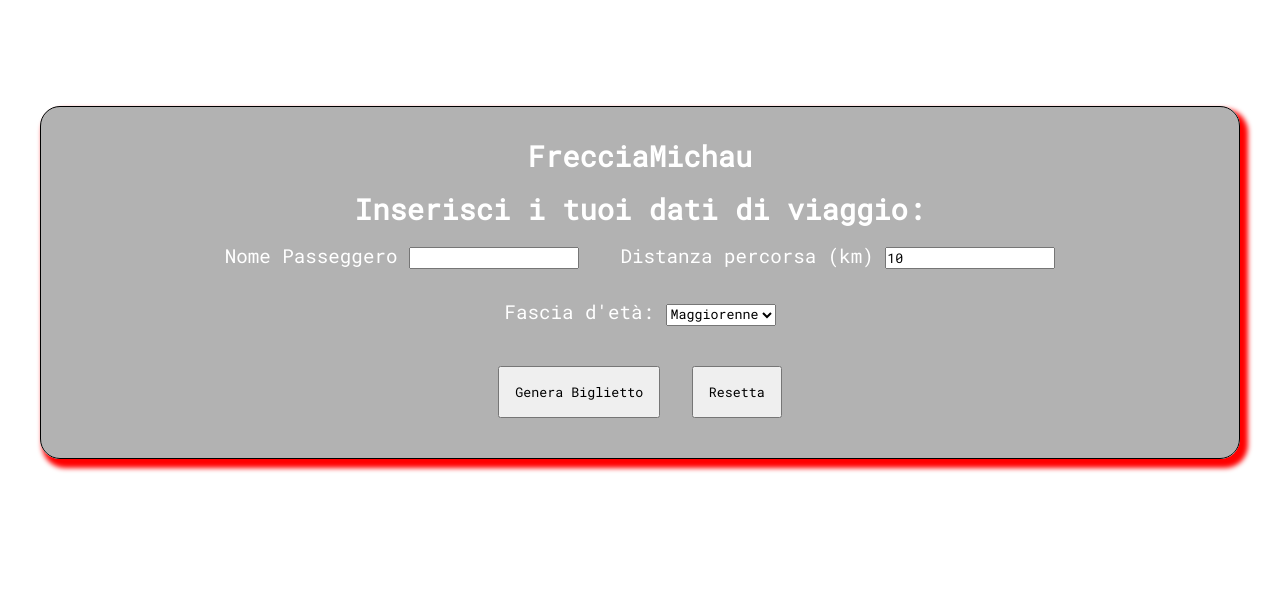
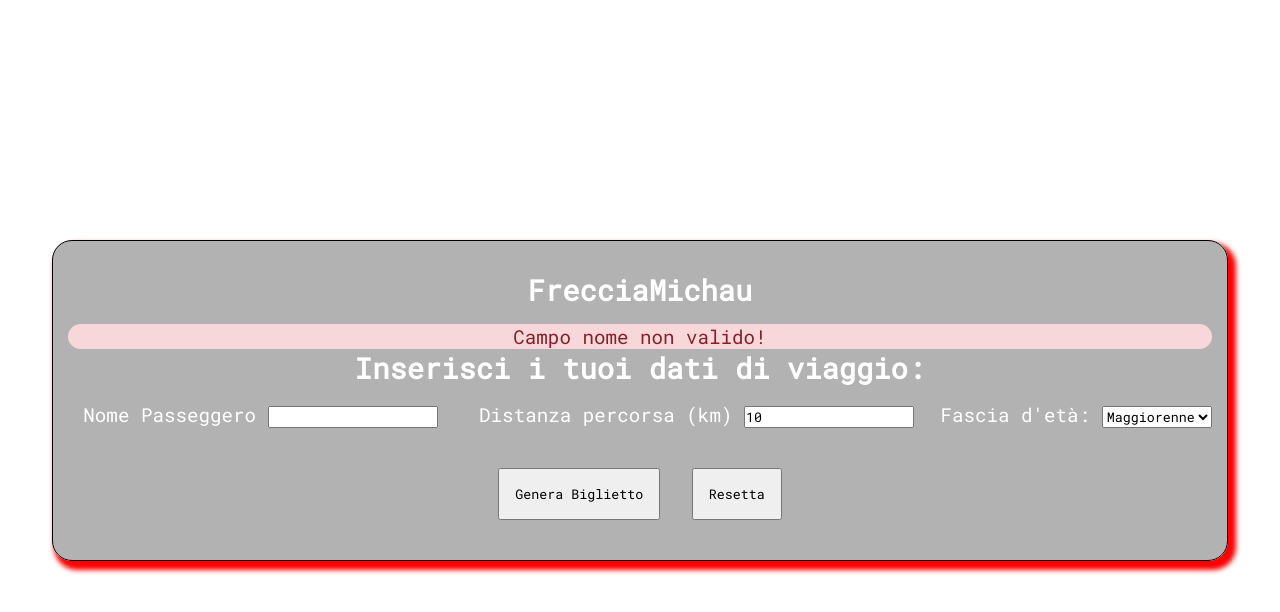
Before and after one commit to Michau94/js-biglietto-treno-form, a plain HTML site: page index.html in a window 1280 px wide. Both pictures are taken after a click on the button "Genera Biglietto". Drawn offline with Linux system fonts and the light colour scheme.

Commit message:
alert in html

```diff
--- a/css/style.css
+++ b/css/style.css
@@ -41,7 +41,7 @@ body {
 }
 
 .hidden {
-    visibility: hidden;
+    display: none;
 }
 
 .flex {
@@ -78,6 +78,16 @@ body {
     }
 }
 
+#error {
+    color: #842029;
+    background-color: #f8d7da;
+    border-color: #f5c2c7;
+}
+
+.alert {
+    border-radius: 15px;
+}
+
 .info {
     display: inline-block;
 }
@@ -105,7 +115,7 @@ body {
 non so se è giusto ma mi sono divertito un sacco   */
 
 .animation {
-    animation: frombottom 2s ease;
+    animation: frombottom 2s ease forwards;
 }
 
 @keyframes frombottom {
@@ -113,6 +123,6 @@ non so se è giusto ma mi sono divertito un sacco   */
         transform: translateY(80%);
     }
     to {
-        transform: translateY(0);
+        transform: translateY(40%);
     }
 }
--- a/index.html
+++ b/index.html
@@ -19,6 +19,7 @@
 
             <section id="info-section" class="p-15 text-center">
                 <h1 class="p-15">FrecciaMichau</h1>
+                <div id="error" class="alert hidden">Messaggio errore qui</div>
                 <h2>Inserisci i tuoi dati di viaggio: </h2>
                 <div class="info m-15">
                     <label for="name">Nome Passeggero</label>
@@ -29,7 +30,7 @@
                     <label for="kms">Distanza percorsa (km)</label>
                     <input type="number" id="kms" min="10" value="10">
                 </div>
-                <div class="info m-15">
+                <div class="info ">
                     <label for="age">Fascia d'età: </label>
                     <select name="age" id="age">
                         <option value="min">Minorenne</option>
--- a/js/script.js
+++ b/js/script.js
@@ -39,6 +39,7 @@ var kmsField = document.getElementById('kms');
 var ageField = document.getElementById('age');
 var generateBtn = document.getElementById('generate-btn');
 var resetBtn = document.getElementById('reset-btn');
+var errorAlert = document.getElementById('error');
 
 
 
@@ -68,9 +69,11 @@ generateBtn.addEventListener('click', function () {
     // Validation Name Value - kms value
 
     if ((!nameValue) || !isNaN(nameValue)) {
-        alert('Campo nome non valido!');
+        errorAlert.innerHTML = 'Campo nome non valido!';
+        errorAlert.classList.remove('hidden');
     } else if (isNaN(kmsValue) || kmsValue < 10 || !kmsValue) {
-        alert('Campo kms non valido!');
+        errorAlert.innerHTML = 'Campo kms non valido!';
+        errorAlert.classList.remove('hidden');
     } else {
 
         var price = kmsValue * 0.21;
@@ -125,6 +128,8 @@ resetBtn.addEventListener('click', function () {
     nameField.value = '';
     kmsField.value = '10';
     ageField.value = 'maj';
+    errorAlert.classList.remove('hidden');
+    errorAlert.innerHTML = '';
 
     // Reset nasconde di nuovo la sezione biglietto
     ticketSection.classList.add('hidden');
```
